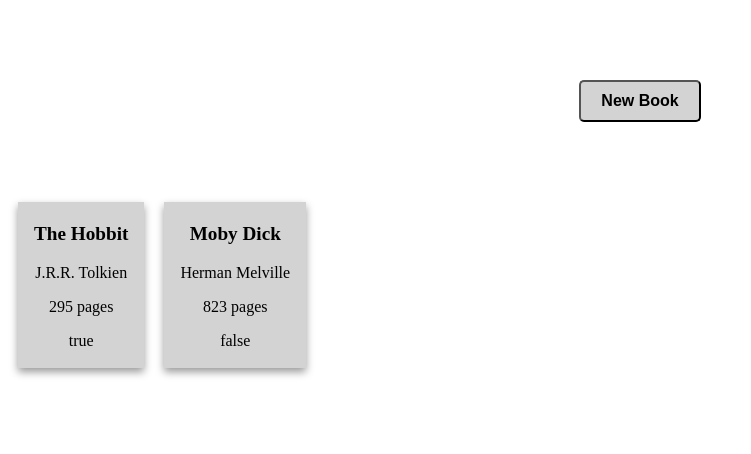
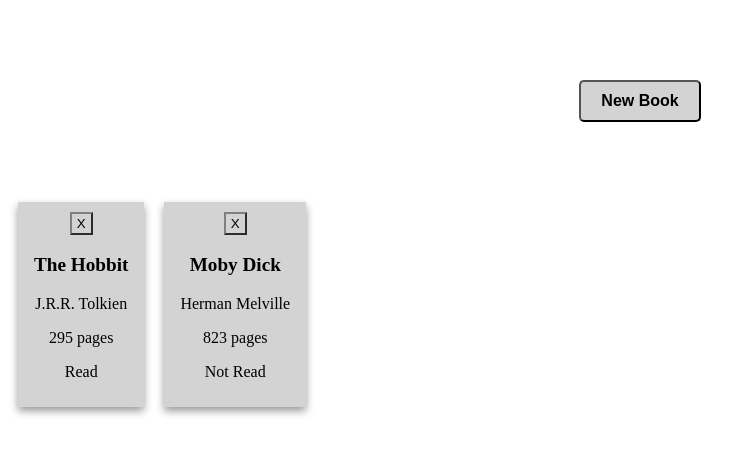
Before and after one commit to DaniAguion/library, a plain HTML site: page index.html in a window 1280 px wide. Shown: the whole page, without its empty margins (0-751 px from the left). Drawn offline with Linux system fonts and the light colour scheme.

Commit message:
Add/Delete achieve

```diff
--- a/script.js
+++ b/script.js
@@ -1,40 +1,61 @@
 const myLibrary = [];
 
-// Define books to test the web
-addBookToLibrary('The Hobbit', 'J.R.R. Tolkien', 295, true);
-addBookToLibrary('Moby Dick', 'Herman Melville', 823, false);
+// Define books for the inital test
+addBookToLibrary('The Hobbit', 'J.R.R. Tolkien', 295, 'Read');
+addBookToLibrary('Moby Dick', 'Herman Melville', 823, 'Not Read');
 
 
 // Call function to display the books of the library
 displayLibrary();
 
 
+
 // Events Listeners
 const newBookBtn = document.getElementById("newBookBtn");
 const addBookBtn = document.getElementById("addBookBtn");
 const cancelBtn = document.getElementById("cancelBtn");
+const newBookDlg = document.getElementById("newBookDlg");
 
+
+// Event to show the dialog to enter the add the new book
 newBookBtn.addEventListener("click",function() {
     newBookDlg.showModal();
 });
 
+
+// Event to add the new book to the array and to the DOM
 addBookBtn.addEventListener("click", function(event) {
     event.preventDefault();
 
     let title = document.getElementById("titleInput").value;
     let author = document.getElementById("authorInput").value;
     let pages = document.getElementById("pagesInput").value;
-    let read = document.getElementById("readInput").checked;
+    let readCheck = document.getElementById("readInput").checked;
+    let read;
 
-    // Peding: Add Book to DOM
+    if (readCheck){
+        read = "Read";
+    }
+    else{
+        read = "Not Read";
+    }
+
     addBookToLibrary(title, author, pages, read);
-
+    displayLibrary();
     newBookDlg.close();
 })
 
+
+// Event to avoid adding the new book
 cancelBtn.addEventListener("click", function() {
     newBookDlg.close();
 })
+
+
+// Event to read deleteBtn PENDING
+for (let i of allDeleteBtn){
+
+}
 
 
 
@@ -47,6 +68,7 @@ function Book(title, author, pages, read){
 }
 
 
+
 // Function to add book to the library array
 function addBookToLibrary(title, author, pages, read){
     let newBook = new Book(title, author, pages, read);
@@ -54,18 +76,19 @@ function addBookToLibrary(title, author, pages, read){
 }
 
 
-// Function to display books of the library array in the DOM
-function displayBook(book){
+// Function to display one book in the DOM
+function displayBook(book, index){
     const contElement = document.getElementById("bookContainer");
 
     const cardElement = document.createElement("div");
-
 
     const title = document.createElement("p");
     const author = document.createElement("p");
     const pages = document.createElement("p");
     const read = document.createElement("p");
+    const deleteBtn = document.createElement("button");
 
+    deleteBtn.textContent = "X";
     title.textContent = book.title;
     author.textContent = book.author;
     pages.textContent = book.pages + " pages";
@@ -73,17 +96,29 @@ function displayBook(book){
 
     cardElement.classList.add("card");
     title.classList.add("bookTitle");
+    deleteBtn.classList.add("deleteBtn");
 
+    cardElement.appendChild(deleteBtn);
     cardElement.appendChild(title);
     cardElement.appendChild(author);
     cardElement.appendChild(pages);
     cardElement.appendChild(read);
+    contElement.appendChild(cardElement);
 
-    contElement.appendChild(cardElement);
+    //  Create an event for the delete button
+    deleteBtn.addEventListener("click",function() {
+        myLibrary.splice(index, 1);
+        displayLibrary();
+    });
 }
 
+
+// Function to display all the books in the array "myLibrary"
 function displayLibrary(){
+    const contElement = document.getElementById("bookContainer");
+    contElement.innerHTML = "";
+
     for (let i = 0; i < myLibrary.length; i++){
-        displayBook(myLibrary[i]);
+        displayBook(myLibrary[i], i);
     }
 }
--- a/styles.css
+++ b/styles.css
@@ -83,13 +83,19 @@
 }
 
 .card{
-    padding: 2px 16px;
+    padding: 10px 16px;
     margin: 0 10px;
     background-color: lightgrey;
     box-shadow: 0 4px 8px 0 rgba(0,0,0,0.4);
     text-align: center;
 }
 
+.deleteBtn{
+    padding: 2px 5px;
+    background-color:lightgrey;
+    border-color:grey;
+}
+
 .bookTitle{
     font-size: 1.2em;
     font-weight:bold;
```
